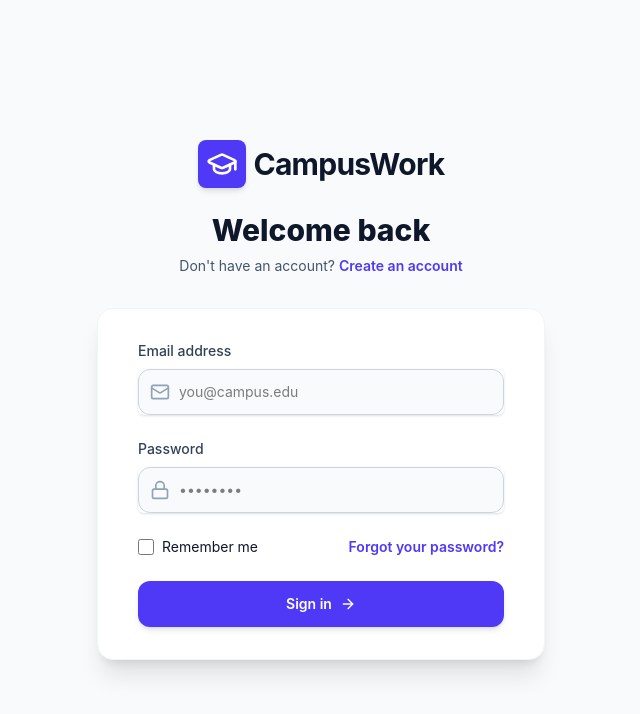
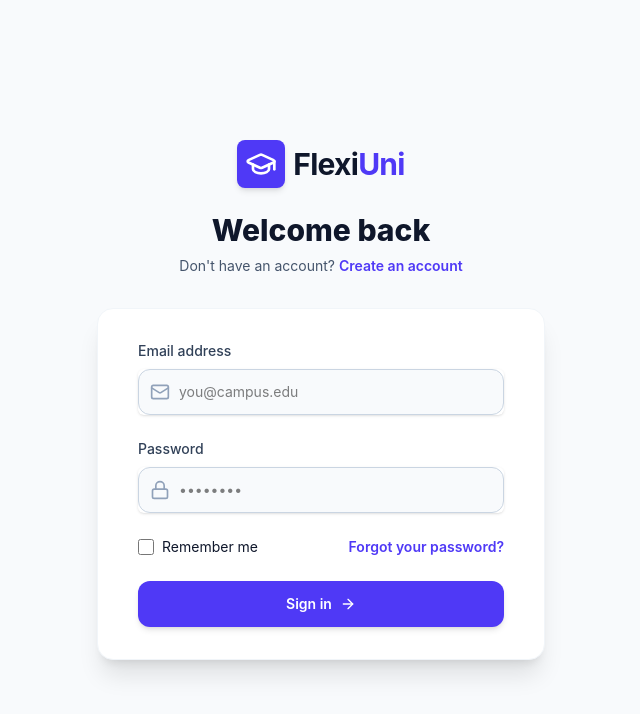
Before and after one commit to kdineshharsha/FlexiUni-Frontend, a React (Vite) app: page /login in a window 1280 px wide. Shown: the top 714 px of the page, without its empty margins (319-959 px from the left). Built offline with nearby package versions, Linux system fonts and the light colour scheme.

Commit message:
Spelling Mistake 😴

```diff
--- a/src/pages/Login.jsx
+++ b/src/pages/Login.jsx
@@ -11,7 +11,7 @@ export default function Login() {
                     <div className="bg-indigo-600 text-white p-2 rounded-lg shadow-md">
                         <GraduationCap className="w-8 h-8" />
                     </div>
-                    <span className="font-bold text-3xl tracking-tight text-slate-900">CampusWork</span>
+                    <span className="font-bold text-3xl tracking-tight text-slate-900">Flexi<span className="text-indigo-600">Uni</span></span>
                 </Link>
                 <h2 className="text-center text-3xl font-extrabold text-slate-900">
                     Welcome back
--- a/src/pages/register.jsx
+++ b/src/pages/register.jsx
@@ -21,7 +21,7 @@ export default function Register() {
                     <div className="bg-indigo-600 text-white p-2 rounded-lg shadow-md">
                         <GraduationCap className="w-8 h-8" />
                     </div>
-                    <span className="font-bold text-3xl tracking-tight text-slate-900">CampusWork</span>
+                    <span className="font-bold text-3xl tracking-tight text-slate-900">Flexi<span className="text-indigo-600">Uni</span></span>
                 </Link>
                 <h2 className="text-center text-3xl font-extrabold text-slate-900">
                     Create an account
```
